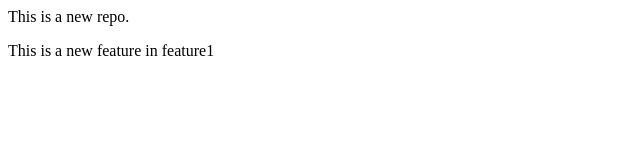
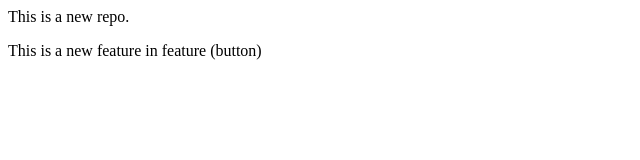
Before and after one commit to Ashritha-30/localrepo, a plain HTML site: page index.html in a window 1280 px wide. Shown: the full height of the page, 0-640 px from the left. Drawn offline with Linux system fonts and the light colour scheme.

```diff
--- a/index.html
+++ b/index.html
@@ -1,2 +1,2 @@
 <p>This is a new repo.</p>
-<p>This is a new feature in feature1</p>
+<p>This is a new feature in feature (button)</p>
```
